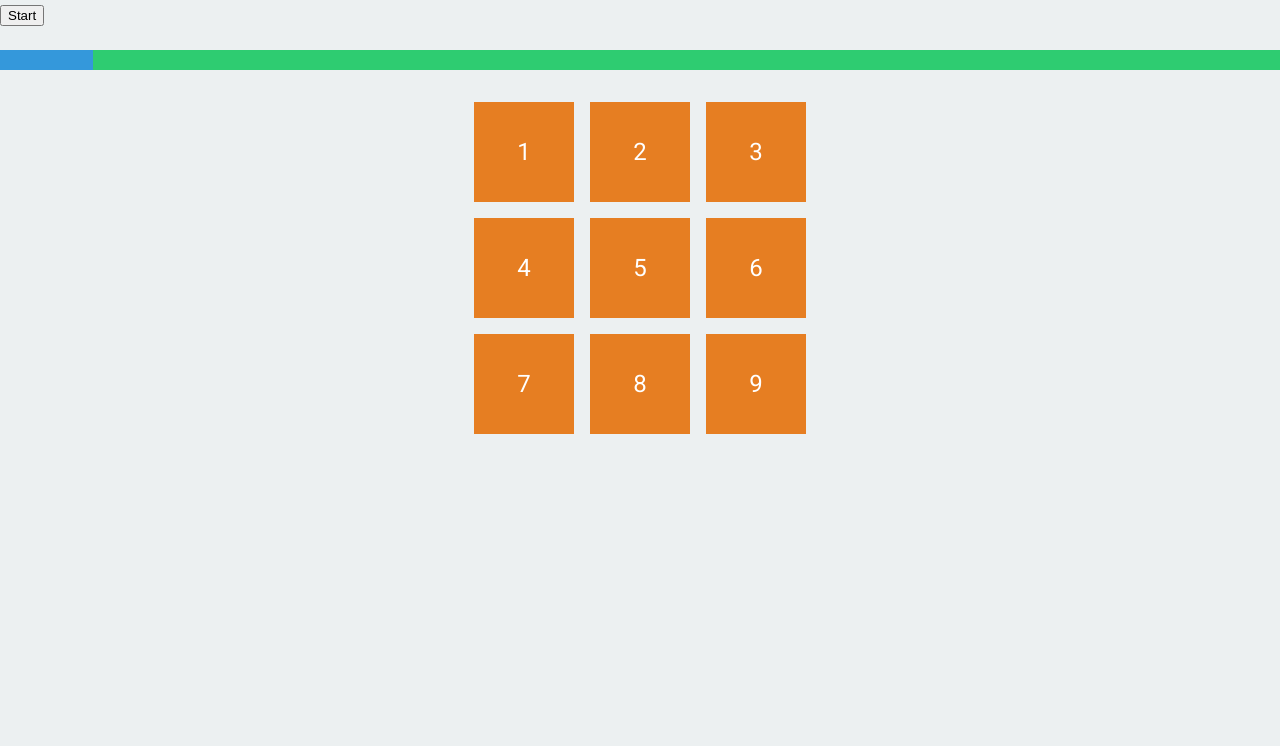
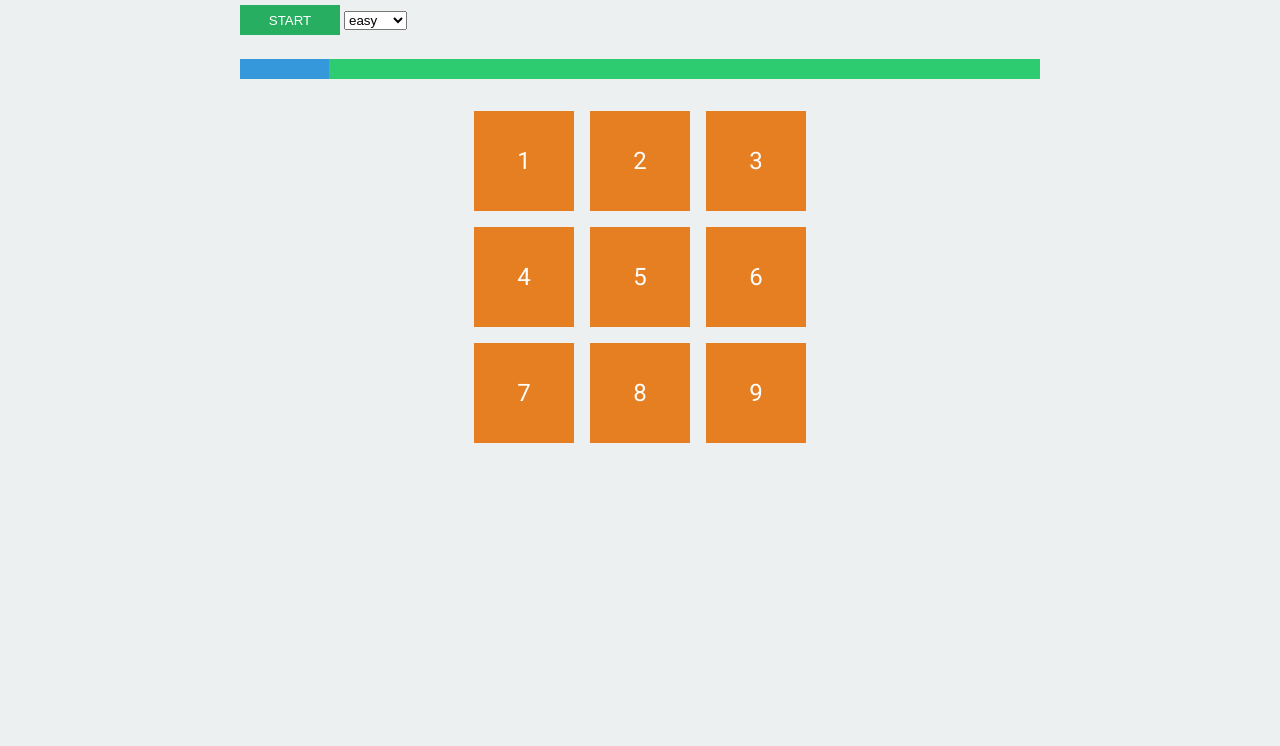
Before and after one commit to abuturuga/simon-says, a plain HTML site: page index.html in a window 1280 px wide. Shown: the part 54-800 px from the top of the page. Drawn offline with Linux system fonts and the light colour scheme.

Commit message:
Add difficulty level selector

```diff
--- a/components/app.component.js
+++ b/components/app.component.js
@@ -64,6 +64,18 @@
       this.timerBar.render('#timer-bar');
     }
 
+    renderDifficultySelector(levels) {
+      const options = levels.map(level =>
+        `<option value="${level}">${level}</option>`
+      );
+
+      return `
+        <select class="difficulty-selector">
+          ${options}
+        </select>
+      `;
+    }
+
     render(rootSelector) {
       const template = `
         <div class="app-container">
@@ -73,6 +85,7 @@
 
           <div class="player-control-bar">
             <button id="start-btn">Start</button>
+            ${this.renderDifficultySelector(this.gameManager.getDifficultyLevels())}
             <div id="timer-bar"></div>
           </div>
           <div id="game-canvas"></div>
--- a/services/game-manger.service.js
+++ b/services/game-manger.service.js
@@ -1,5 +1,10 @@
 ((app) => {
   const rand = limit => Math.floor(Math.random() * limit);
+
+  const DIFFICULTY_LEVELS = {
+    EASY: 'easy',
+    NORMAL: 'normal',
+  };
 
   const LOGIC_EVENTS = {
     INIT: 'INIT',
@@ -31,6 +36,8 @@
         rows: 3,
         cols: 3
       };
+
+      this.levels = ['']
 
       this.state = null;
 
@@ -146,6 +153,11 @@
       return this.tiles;
     }
 
+    getDifficultyLevels() {
+      return Object.keys(DIFFICULTY_LEVELS)
+        .map(key => DIFFICULTY_LEVELS[key]);
+    }
+
     setTile(value) {
       if (this.state !== STATE.IN_PROGESS) return;
 
@@ -158,7 +170,7 @@
         if (percent === null) {
           actionCallback();
         }
-        console.log('here');
+
         this.onTimeCallback(label, percent);
       }, duration)
     }
--- a/style.css
+++ b/style.css
@@ -4,6 +4,12 @@ body {
   padding: 0;
   background: #ecf0f1;
   font-family: 'Roboto', sans-serif;
+  color: rgba(0, 0, 0, 0.84);
+}
+
+.app-container {
+  max-width: 800px;
+  margin: 0 auto;
 }
 
 #game-canvas {
@@ -11,3 +17,16 @@ body {
   justify-content: center;
   align-items: center;
 }
+
+#start-btn {
+  outline: none;
+  cursor: pointer;
+  border: none;
+  width: 100px;
+  height: 30px;
+  color: white;
+  background: #27ae60;
+  text-align: center;
+  text-transform: uppercase;
+  font-weight: 500;
+}
```
